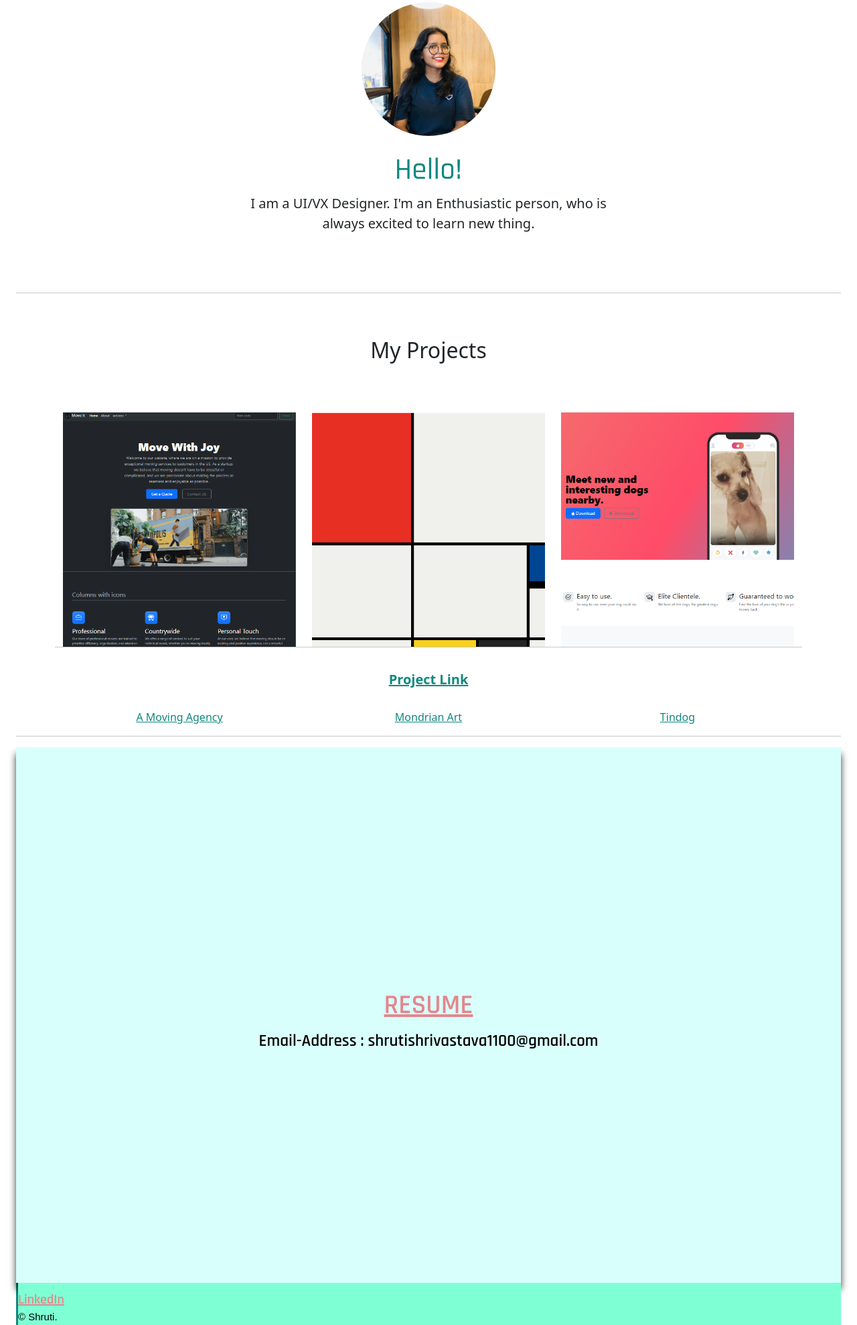
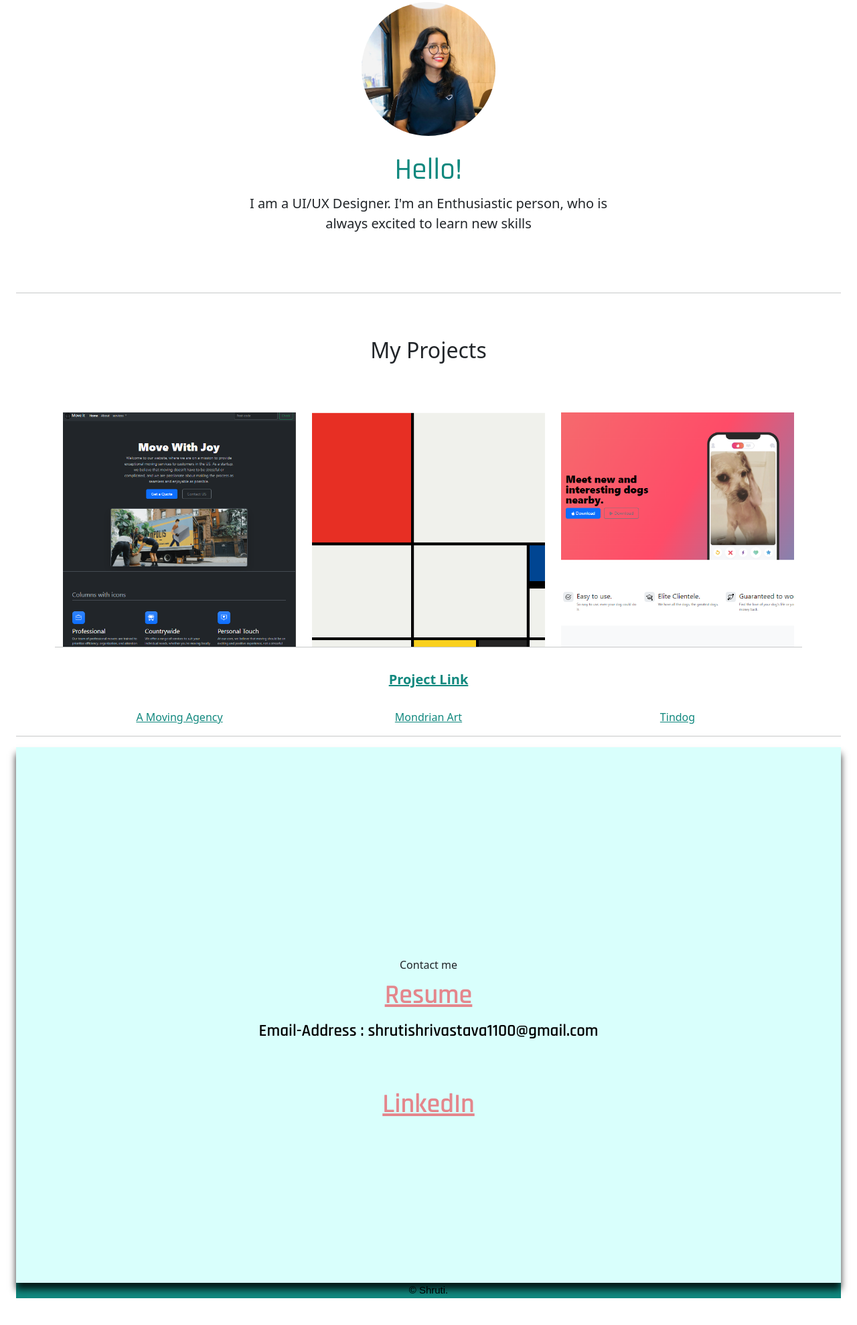
Before and after one commit to coder099/My_Portfolio_, a plain HTML site: page index.html in a window 1280 px wide. Shown: the part 811-2790 px from the top of the page at 67% size. After the commit the page ends 2750 px from the top, so only its background shows below. Drawn offline with nearby package versions, Linux system fonts and the light colour scheme.

Commit message:
index.html

```diff
--- a/index.html
+++ b/index.html
@@ -20,7 +20,8 @@
   </div>
     <h1 class=" Name display-4 fw-bold text-body-emphasis">My Name is <span style="font-size: 50px;">shr<u>u</u>ti</span></h1>
     <div class="programmer col-lg-6 mx-auto">
-      <h2 class="lead mb-4">I'm a <span> UI/UX Designer</span> </h2>
+      <h2 class="lead mb-4">I'm a <span> UI/UX designer</span> </h2>
+
     </div>
 
 
@@ -30,7 +31,7 @@
     <img class=" photo d-block mx-auto mb-4 " src="./IMG_0083~2.jpg" style="border-radius: 50%;" width="200px"  alt="My Photo" height="200px">
     <h1 style="color:#10887e;" class="pic">Hello!</h1>
     <div class="col-lg-6 mx-auto">
-      <p class="lead mb-4">I am a UI/VX Designer. I'm an Enthusiastic person, who is always excited to learn new thing.</p>
+      <p class="lead mb-4">I am a UI/UX Designer. I'm an Enthusiastic person, who is always excited to learn new skills</p>
           </div>
   </div>
   <hr>
@@ -66,13 +67,15 @@
 <div style="background-color:#10887e;
 margin: 0; padding: 0;">
 <div class="Contact" style="padding-right: 0!important; margin-right: 0!important; padding-left: 0!important; margin-left: 0!important;">
-  <div class="contact"><a href="./Resume.html" target="_blank">RESUME</a>
+  <div class="contact-me">Contact me</div>
+  <div class="contact"><a href="./Resume.html" target="_blank">Resume</a>
     <p>Email-Address : shrutishrivastava1100@gmail.com</p>
-    </div>
+  <a  class="footer-link" href="https://www.linkedin.com/in/shruti-shrivastava-4502ab23a" target="_blank">LinkedIn</a>
+  </div>
 
 </div>
-<div class="bottom-container">
-  <a  class="footer-link" href="https://www.linkedin.com/in/shruti-shrivastava-4502ab23a" target="_blank">LinkedIn</a>
+
+
   <p class="copyright">© Shruti.</p>
 </div></div>
   <script src="https://cdn.jsdelivr.net/npm/bootstrap@5.3.0/dist/js/bootstrap.bundle.min.js" integrity="sha384-geWF76RCwLtnZ8qwWowPQNguL3RmwHVBC9FhGdlKrxdiJJigb/j/68SIy3Te4Bkz" crossorigin="anonymous"></script>
```
